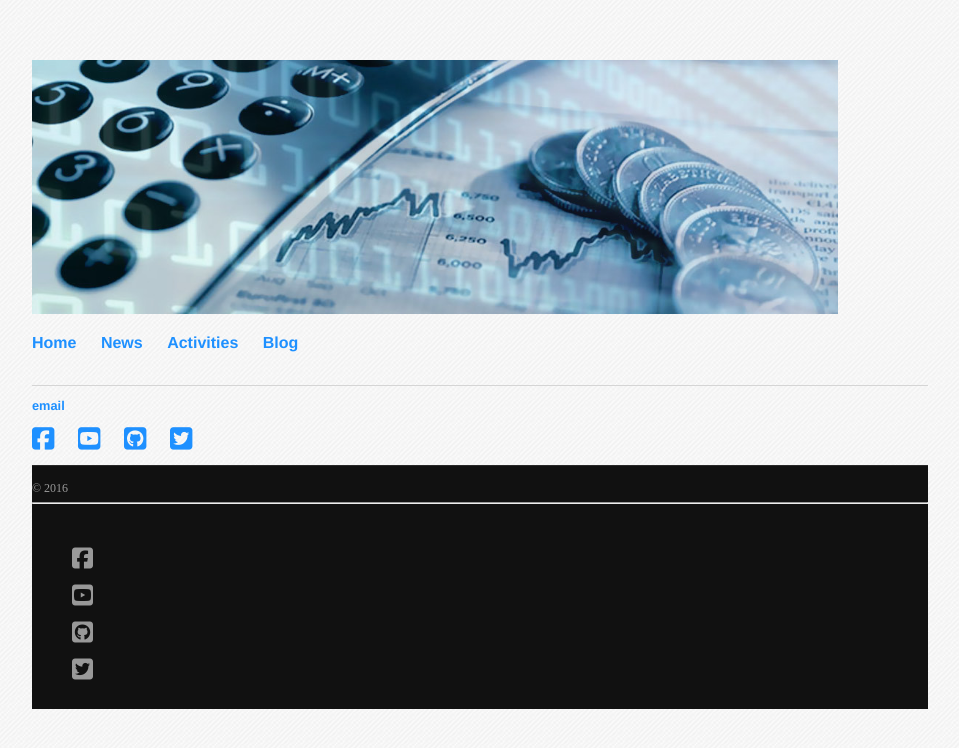
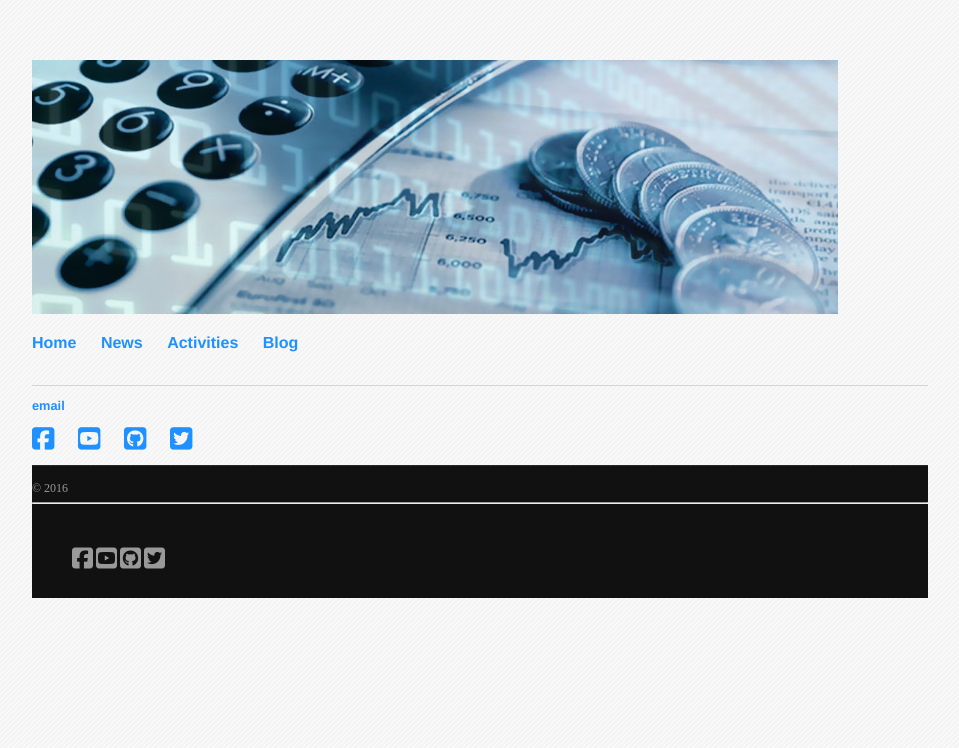
Before and after one commit to pedrocostaferreira/pedrocostaferreira.github.io, a Jekyll site: the page built from index.html, in a window 1280 px wide. Shown: the top 748 px of the page, without its empty margins (160-1119 px from the left). Built offline with Jekyll 4.4.1, drawn with Linux system fonts in a browser that asks for light colours; nearby versions of some CDN libraries; library files that are not in the unit come from our copies.

Commit message:
Update default.html

```diff
--- a/_layouts/default.html
+++ b/_layouts/default.html
@@ -64,12 +64,12 @@
         <br>
     		<ul>
 				<a target="_blank" href="#"><i class="fa fa-facebook-square fa-2x" aria-hidden="true"></i></a>
-			</ul>
-				<ul><a target="_blank" href="#"><i class="fa fa-youtube-square fa-2x" aria-hidden="true"></i></a>
-			</ul>
-				<ul><a target="_blank" href="https://github.com/pedrocostaferreira"><i class="fa fa-github-square fa-2x" aria-hidden="true"></i></a>
-				</ul>
-				<ul><a target="_blank" href="#"><i class="fa fa-twitter-square fa-2x" aria-hidden="true"></i></a>
+
+			<a target="_blank" href="#"><i class="fa fa-youtube-square fa-2x" aria-hidden="true"></i></a>
+
+				<a target="_blank" href="https://github.com/pedrocostaferreira"><i class="fa fa-github-square fa-2x" aria-hidden="true"></i></a>
+
+				<a target="_blank" href="#"><i class="fa fa-twitter-square fa-2x" aria-hidden="true"></i></a>
              </ul>
          </div>
         <!-- /span12 -->
```
